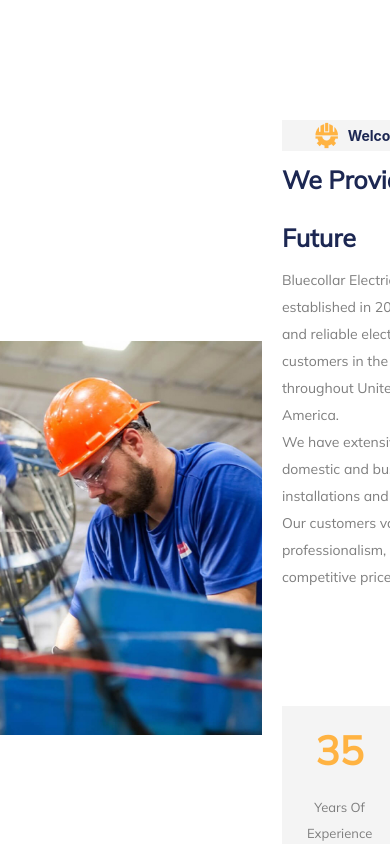
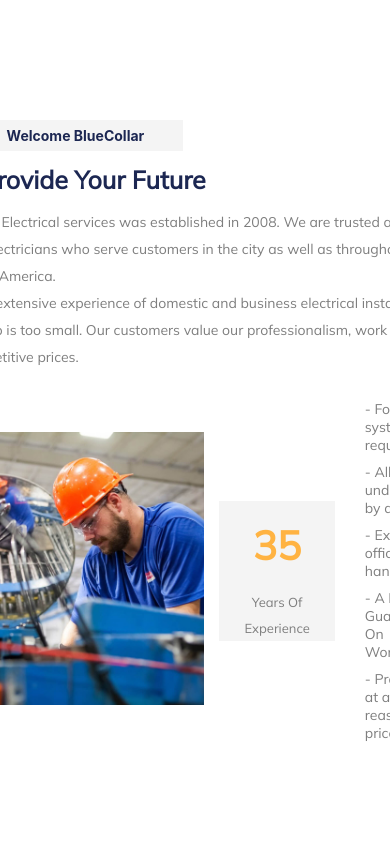
Before and after one commit to Klaot/bluecollor, a React (Create React App) app: page / in a window 390 px wide. Shown: the part 1520-2364 px from the top of the page. Built offline with nearby package versions, Linux system fonts and the light colour scheme.

Commit message:
сделал небольште добавки по адаптиву в aboutUs

```diff
--- a/src/components/AboutUs.js
+++ b/src/components/AboutUs.js
@@ -6,7 +6,7 @@ const AboutUs = () => {
     return (
         <section className='container'>
             <div className='about-us'>
-                <div className='about-us-img'>
+                <div className='about-us-img about-us-img-hidden705px'>
                     <img src={AbouteUs} alt='adoutimg'/>
                 </div>
                 <div className='about-us-info'>
@@ -24,6 +24,10 @@ const AboutUs = () => {
                         value our professionalism, work ethic and our competitive prices.</p>
                     </div>
                     <div className='our-experience'>
+                        <div className='about-us-img about-us-img-show705px'>
+                            <img src={AbouteUs} alt='adoutimg'/>
+                        </div>
+                        <div className='age-all'>
                             <div className='age'>
                                 <h2>35</h2>
                                 <p>Years Of <br></br>Experience</p>
@@ -36,6 +40,9 @@ const AboutUs = () => {
                                 <p>- Properties at a reasonable price</p>
                             </div>
                         </div>
+
+
+                    </div>
                 </div>
             </div>
         </section>
--- a/src/styles/styles.scss
+++ b/src/styles/styles.scss
@@ -229,12 +229,20 @@ $colorH4: #1C2752;
 
 // Aboute us
 
+.about-us-img-show705px {
+  display: none;
+}
+
+.age-all {
+  display: flex;
+  align-items: center;
+}
+
 .about-us {
   display: flex;
   align-items: center;
   justify-content: center;
   margin-block: 140px;
-
 
   .about-us-img {
     max-width: 575px;
@@ -1367,3 +1375,172 @@ $colorH4: #1C2752;
     }
   }
 }
+
+@media (max-width: 845px) {
+
+  .about-us {
+    align-items: stretch;
+    margin-block: 140px;
+    padding-inline: 10px;
+
+    .minilogo {
+      display: flex;
+      align-items: center;
+      justify-content: center;
+      background: #F4F4F4;
+      max-width: 249px;
+      padding-block: 2px;
+      h4 {
+        margin-block: 0;
+        color: #1C2752;
+        font-size: 14px;
+        line-height: 23px;
+      }
+      img {
+        margin-right: 10px;
+      }
+    }
+    .about-us-img {
+      max-width: 575px;
+    }
+
+    .about-us-info {
+      max-width: 650px;
+      padding-inline: 0px 0px;
+
+      .about-us-h1andp {
+        h1 {
+          margin: 0px;
+          color: #1C2752;
+          font-size: 25px;
+        }
+        p {
+          font-size: 14px;
+          margin: 0px;
+        }
+      }
+    }
+    .our-experience {
+      display: flex;
+      align-items: center;
+      margin-top: 10px;
+      .age-all {
+        margin-left: 15px;
+      }
+    }
+    .age {
+      padding-inline: 25px;
+      h2 {
+        margin: 0;
+        font-size: 40px;
+        line-height: 88px;
+        color: #FFB342;
+      }
+      p {
+        font-size: 13px;
+        margin-block: 0px;
+      }
+    }
+    .age-info {
+      padding-left: 10px;
+      padding-block: 0px;
+      p {
+        font-size: 14px;
+        margin-block: 9px;
+        color: $colorP;
+      }
+    }
+  }
+  .about-us-img {
+    img {
+      max-width: 270px;
+    }
+  }
+  .about-us-img-hidden705px {
+      display: none;
+  }
+  .about-us-img-show705px {
+      display: block;
+  }
+}
+
+@media (max-width: 705px) {
+
+  .about-us {
+    align-items: stretch;
+    margin-block: 140px;
+    padding-inline: 10px;
+
+    .minilogo {
+      display: flex;
+      align-items: center;
+      justify-content: center;
+      background: #F4F4F4;
+      max-width: 249px;
+      padding-block: 2px;
+      h4 {
+        margin-block: 0;
+        color: #1C2752;
+        font-size: 14px;
+        line-height: 23px;
+      }
+      img {
+        margin-right: 10px;
+      }
+    }
+    .about-us-img {
+      max-width: 575px;
+    }
+
+    .about-us-info {
+      padding-inline: 0px 0px;
+
+      .about-us-h1andp {
+        h1 {
+          margin: 0px;
+          color: #1C2752;
+          font-size: 25px;
+        }
+        p {
+          font-size: 14px;
+          margin: 0px;
+        }
+      }
+    }
+    .our-experience {
+      display: flex;
+      align-items: center;
+      margin-top: 15px;
+    }
+    .age-all {
+      margin-left: 15px;
+    }
+    .age {
+      padding-inline: 25px;
+      h2 {
+        margin: 0;
+        font-size: 40px;
+        line-height: 88px;
+        color: #FFB342;
+      }
+      p {
+        font-size: 13px;
+        margin-block: 0px;
+      }
+    }
+    .age-info {
+      padding-left: 30px;
+      padding-block: 5px;
+      p {
+        font-size: 14px;
+        margin-block: 9px;
+        color: $colorP;
+      }
+    }
+  }
+  .about-us-img {
+    img {
+      max-width: 270px;
+    }
+  }
+}
```
Lines whose indentation alone changed are shown as unchanged.
